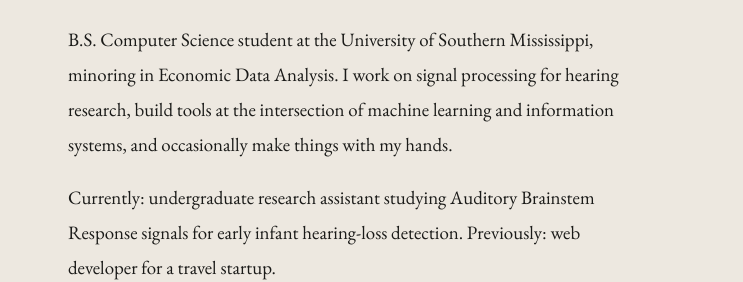
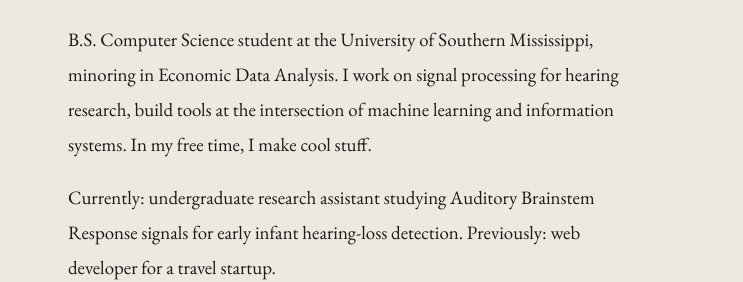
Before and after one commit to krishrbhattarai/krishrbhattarai.github.io, a plain HTML site: page index.html in a window 1280 px wide. Shown: the part 524-806 px from the top of the page, without its empty margins (268-1011 px from the left). Drawn offline with nearby package versions, Linux system fonts and the light colour scheme.

Commit message:
Update index.html

```diff
--- a/index.html
+++ b/index.html
@@ -39,7 +39,7 @@
       B.S. Computer Science student at the University of Southern Mississippi,
       minoring in Economic Data Analysis. I work on signal processing for
       hearing research, build tools at the intersection of machine learning
-      and information systems, and occasionally make things with my hands.
+      and information systems. In my free time, I make cool stuff.
     </p>
 
     <p>
```
